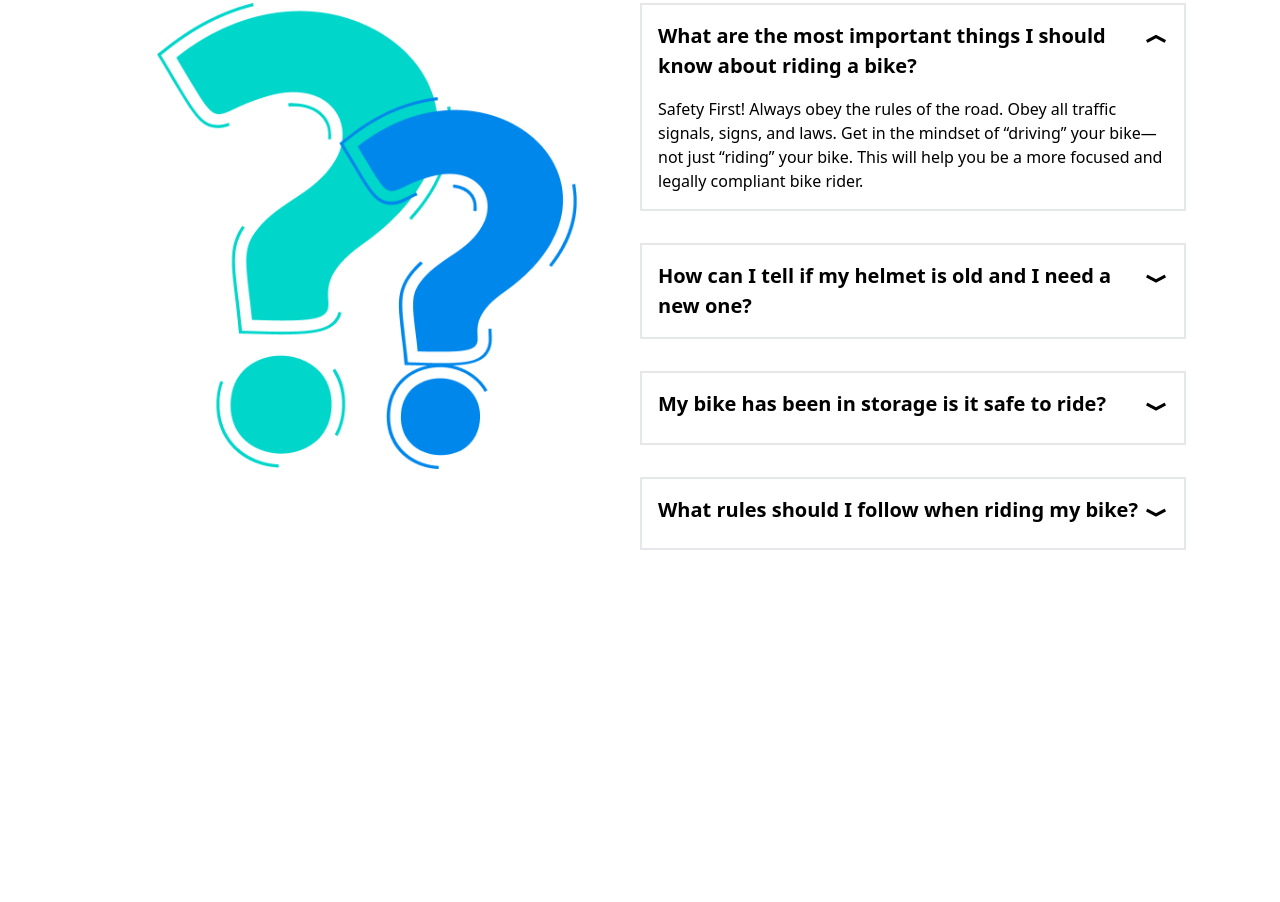
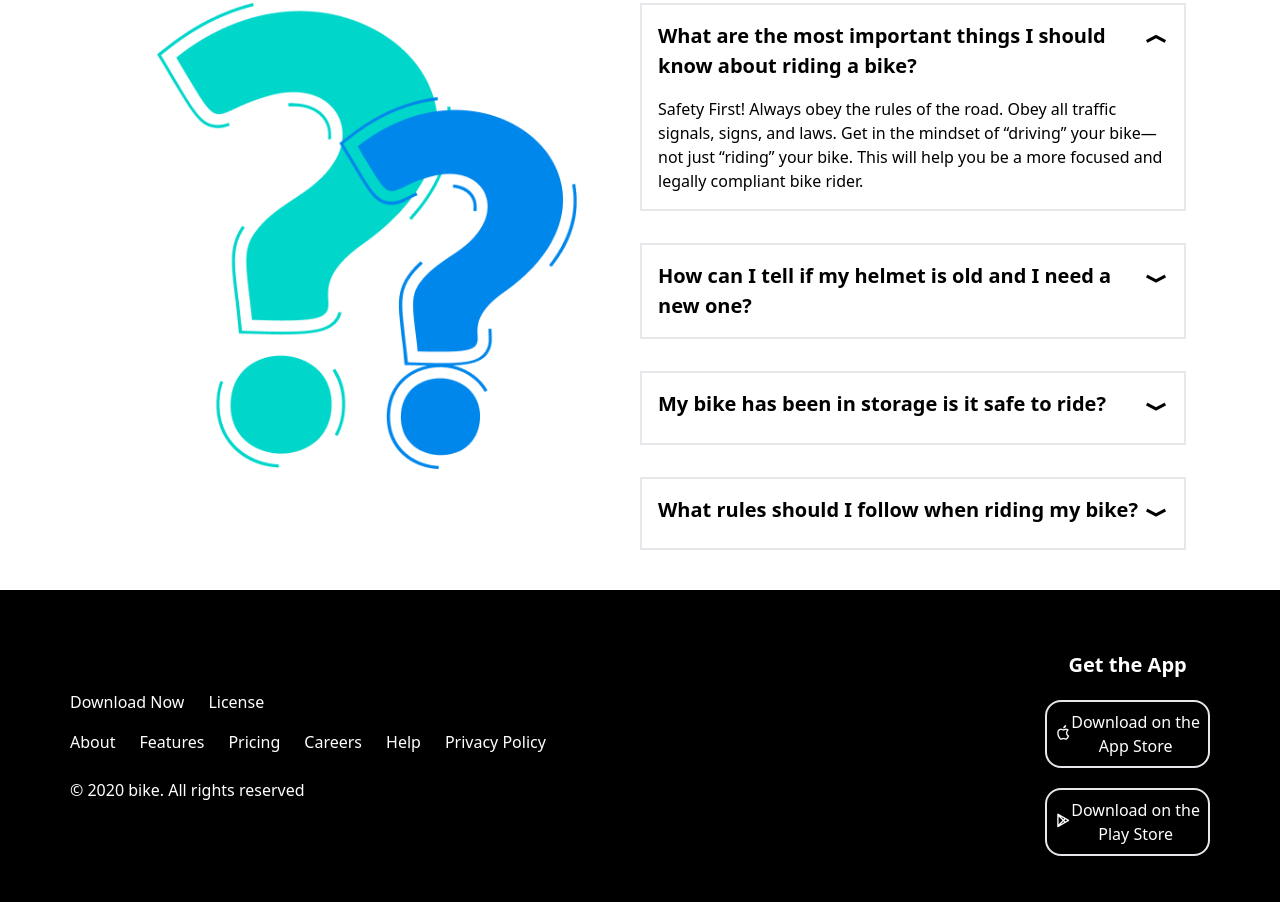
Before and after one commit to RaihanSoft/biker-zone-using-tailwind, a website: page index.html in a window 1280 px wide. Shown: the part 2596-3498 px from the top of the page. Before the commit the page ends 3146 px from the top, so only its background shows below. Drawn offline with nearby package versions, Linux system fonts and the light colour scheme.

Commit message:
foorer added

```diff
--- a/index.html
+++ b/index.html
@@ -317,7 +317,63 @@ npx tailwindcss -i ./input.css -o ./output.css --watch
 
 
 
-  <footer></footer>
+  <footer class="max-w-[1440px] mx-auto mt-10 bg-black">
+
+    <section class="max-w-[1140px] mx-auto text-white">
+
+      <div  class="flex md:justify-between">
+
+        <div>
+          <span class="flex gap-6 pt-[100px]">
+            <p>Download Now</p>
+            <p>License</p>
+          </span>
+
+          <div class="flex gap-6 mt-4">
+            <p>About</p>
+            <p>Features</p>
+            <p>Pricing</p>
+            <p>Careers</p>
+            <p>Help</p>
+            <p>Privacy Policy</p>
+
+          </div>
+          <p class="mt-6 pb-[100px]">© 2020 bike. All rights reserved</p>
+
+        </div>
+
+
+        <div class="pt-[60px] text-center">
+          <h1 class="text-[20px] font-[600]">Get the App</h1>
+          <div class="flex border-2 rounded-[16px] mt-5 p-2">
+            <div class="mt-[10px]">
+              <i class="ri-apple-line text-white"></i>
+            </div>
+            <div class="flex flex-col">
+              <p>Download on the</p>
+              <h1>App Store</h1>
+            </div>
+          </div>
+          <div class="flex border-2 rounded-[16px] mt-5 p-2">
+            <div class="mt-[10px]">
+              <i class="ri-google-play-line"></i>
+            </div>
+            <div class="flex flex-col">
+              <p>Download on the</p>
+              <h1>Play Store</h1>
+            </div>
+          </div>
+        </div>
+
+
+      </div>
+
+    </section>
+
+
+
+
+  </footer>
 
 </body>
 
```
Also changed, not shown: output.css.
